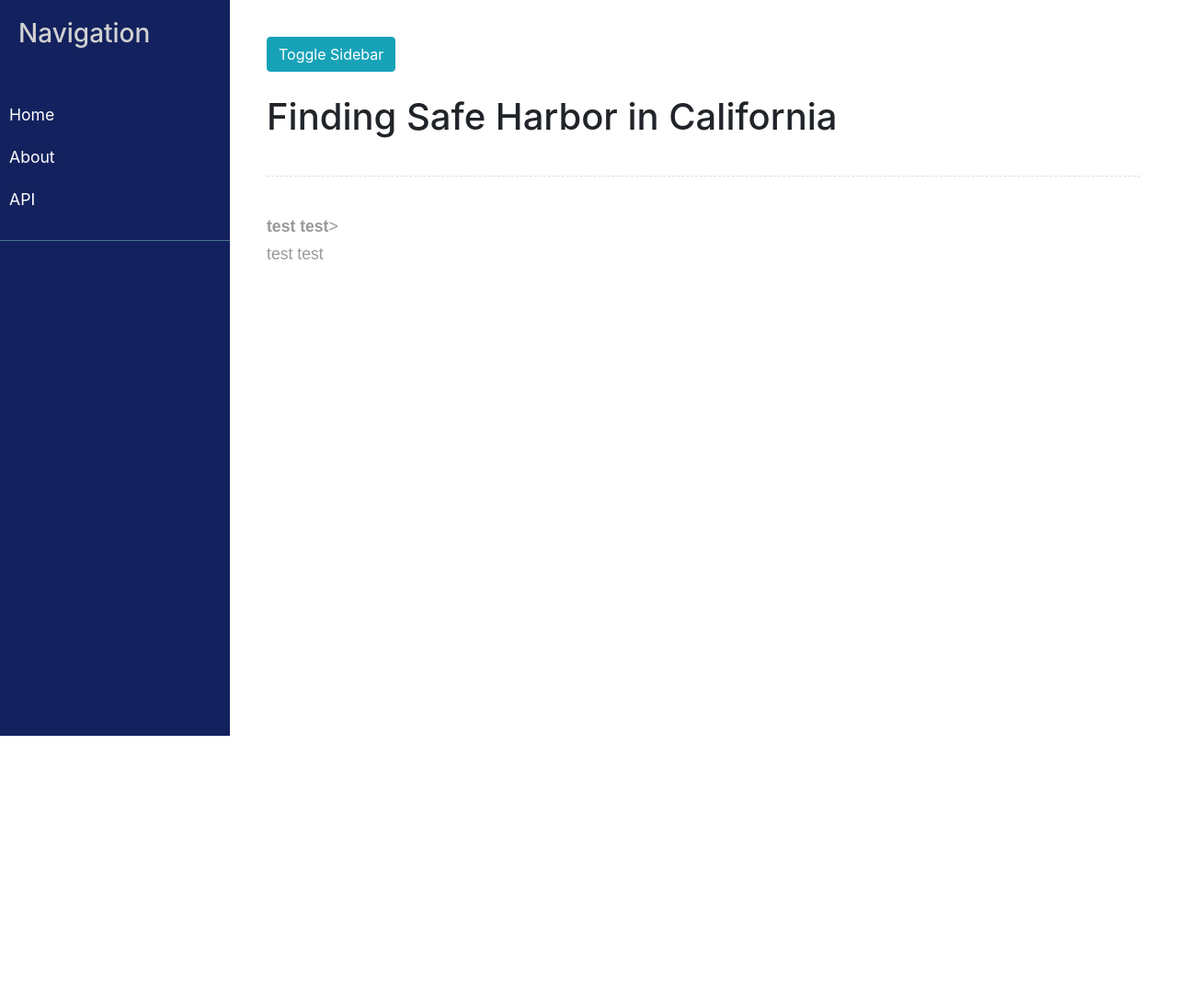
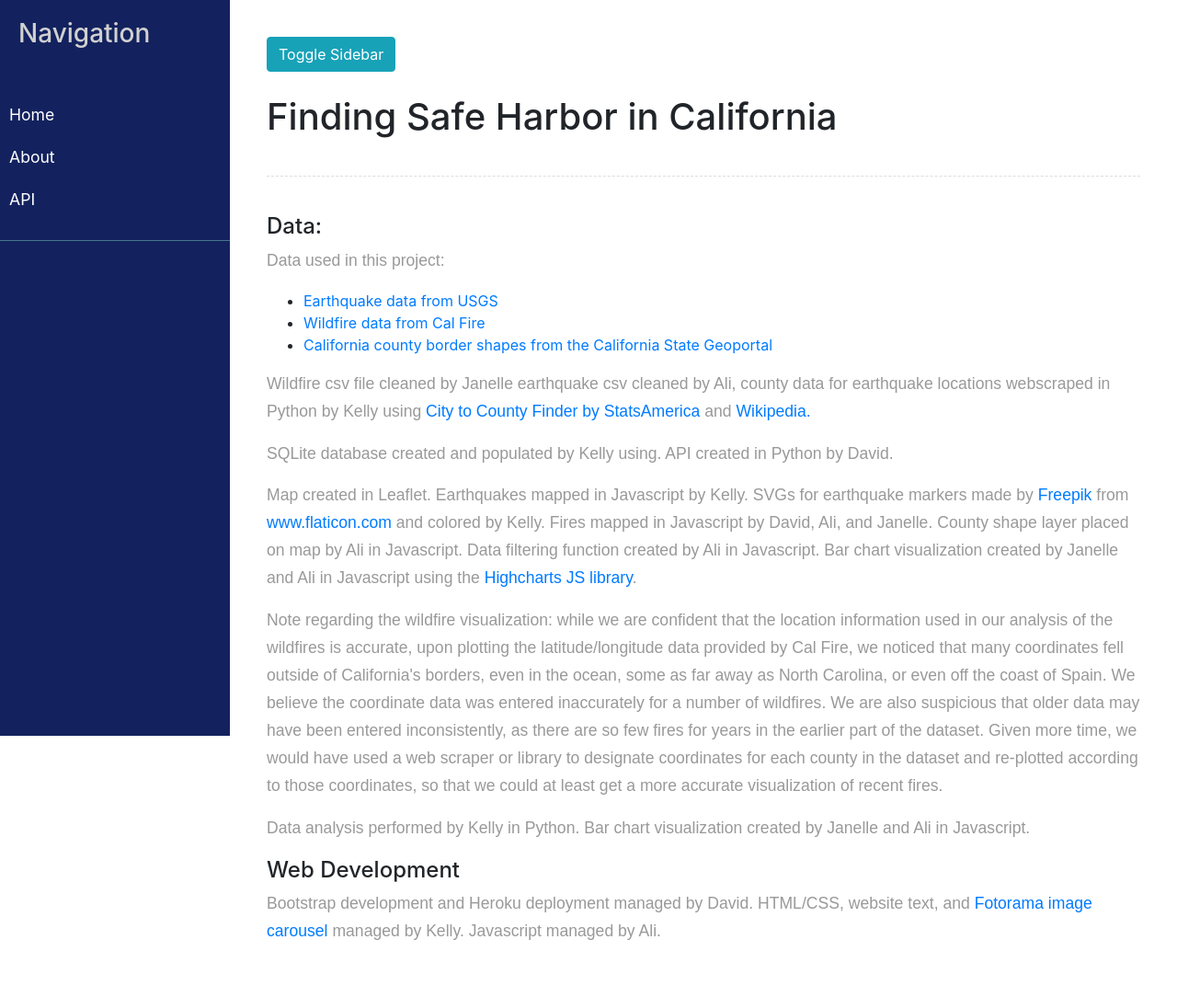
Before and after one commit to kehull/Project-2, a Flask app: page /about in a window 1280 px wide. Shown: the whole page at 92% size. Before the commit the page ends 800 px from the top, so only its background shows below. Run offline with Flask 2, Linux system fonts and the light colour scheme; parts of the project's set-up code (start-up, migrations or seed data) failed here and were passed over; some libraries are stand-ins or nearby versions.

Commit message:
Update about.html

```diff
--- a/templates/about.html
+++ b/templates/about.html
@@ -49,11 +49,41 @@
             </div>
             <div class="line"></div>
 
-            <p>
-                <strong>test test</strong>><br>
-                test test
+            <h4>Data:</h4>
+            <p>Data used in this project:
+                <ul>
+                    <li><a href="https://earthquake.usgs.gov/fdsnws/event/1/#parameters" target="blank">Earthquake data from USGS</a></li>
+                    <li><a href="https://www.fire.ca.gov/incidents/" target="blank">Wildfire data from Cal Fire</a></li>
+                    <li><a href="https://gis.data.ca.gov/datasets/CDTFA::city-and-county-boundaries/geoservice?geometry=-161.120%2C31.068%2C-77.492%2C43.274" target="blank">California county border shapes from the California State Geoportal</a></li>
+                </ul>
             </p>
 
+            <p>Wildfire csv file cleaned by Janelle earthquake csv cleaned by Ali, county data for earthquake locations webscraped in Python by Kelly using
+                <a href="http://www.statsamerica.org/CityCountyFinder/Default.aspx" target="blank">City to County Finder by StatsAmerica</a>
+            and <a href="https://www.wikipedia.org/" target="blank">Wikipedia.</a></p>
+
+            <p>SQLite database created and populated by Kelly using. API created in Python by David.</p>
+
+            <p>Map created in Leaflet. Earthquakes mapped in Javascript by Kelly. SVGs for earthquake markers made by <a href="https://www.freepik.com" title="Freepik">
+                Freepik</a> from <a href="https://www.flaticon.com/" title="Flaticon">www.flaticon.com</a> and colored by Kelly. Fires mapped in Javascript by David, Ali, and Janelle.
+            County shape layer placed on map by Ali in Javascript. Data filtering function created by Ali in Javascript. Bar chart visualization created by
+        Janelle and Ali in Javascript using the <a href="https://www.highcharts.com/demo/bar-basic" target="blank">Highcharts JS library</a>.</p>
+
+        <p>Note regarding the wildfire visualization: while we are confident that the location information used in our analysis of the wildfires is
+            accurate, upon plotting the latitude/longitude data provided by Cal Fire, we noticed that many coordinates fell outside of California's borders, even in the ocean,
+            some as far away as North Carolina, or even off the coast of Spain. We believe the coordinate data was entered inaccurately for a number of wildfires.
+            We are also suspicious that older data may have been entered inconsistently, as there are so few fires for years in the earlier part of the dataset.
+            Given more time, we would have used a web scraper or library to designate coordinates for each county in the dataset and re-plotted according to those coordinates,
+            so that we could at least get a more accurate visualization of recent fires.
+        </p>
+
+            <p>Data analysis performed by Kelly in Python. Bar chart visualization created by Janelle and Ali in Javascript.</p>
+
+            <h4>Web Development</h4>
+            <p>Bootstrap development and Heroku deployment managed by David. HTML/CSS, website text,
+                and <a href="https://fotorama.io/">Fotorama image carousel</a> managed by Kelly. Javascript managed by Ali.</p>
+
+            <p></p>
 
 
 
```
